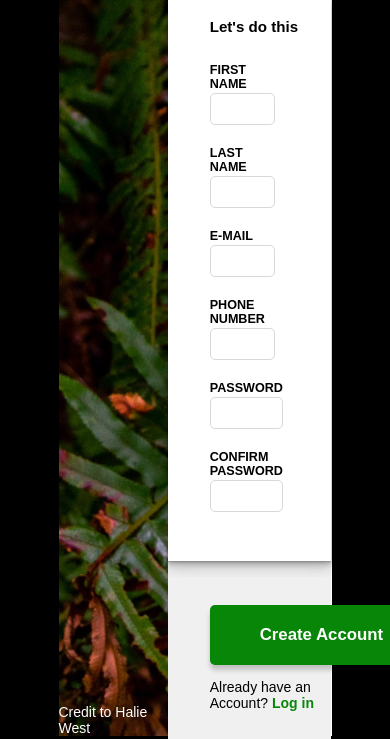
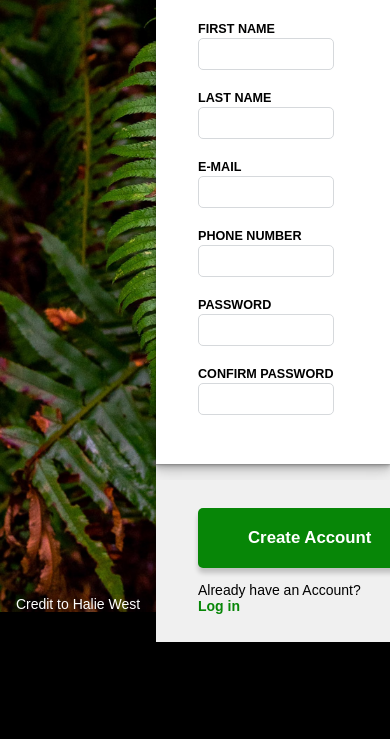
Before and after one commit to tozo86/sign-up-form, a plain HTML site: page index.html in a window 390 px wide. Shown: the part 367-1106 px from the top of the page. After the commit the page ends 1009 px from the top, so only its background shows below. Drawn offline with Linux system fonts and the light colour scheme.

Commit message:
added @media to css

```diff
--- a/style.css
+++ b/style.css
@@ -209,3 +209,11 @@ form p {
     font-weight: bold;
     color: rgb(7, 134, 7);
 }
+
+@media screen and (max-width:1000px) {
+
+    .container{
+        max-width:100vw;
+    }
+
+}
```
